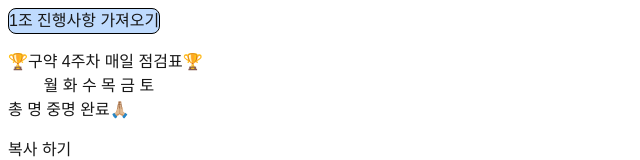
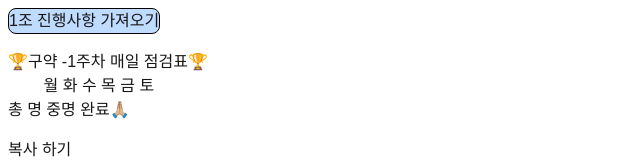
Before and after one commit to ckdtjs505/bible-reading, a Next.js app: page /readingStatus in a window 1280 px wide. Shown: the top 160 px of the page, without its empty margins (0-640 px from the left). Built offline with nearby package versions, Linux system fonts and the light colour scheme; a web font is replaced by a local one.

Commit message:
🐛 fix(day): 고정되어있던 값을 변경

```diff
--- a/app/readingStatus/page.tsx
+++ b/app/readingStatus/page.tsx
@@ -62,7 +62,7 @@ const findReadPlanWeek = (daycount: number): number => {
   return -1; // daycount가 없을 경우 -1 반환
 };
 
-const currentDaycount = getCurrentDaycount(new Date("2025-02-03"));
+const currentDaycount = getCurrentDaycount(new Date);
 const currentReadPlanWeek = findReadPlanWeek(currentDaycount);
 
 const ReadingStatus = () => {
```
